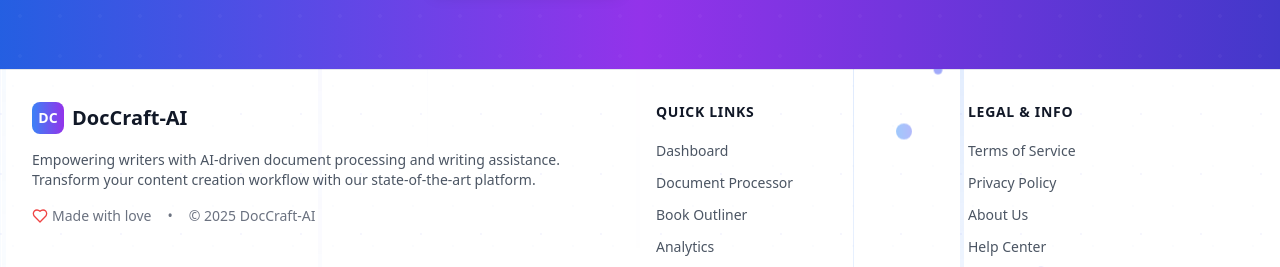
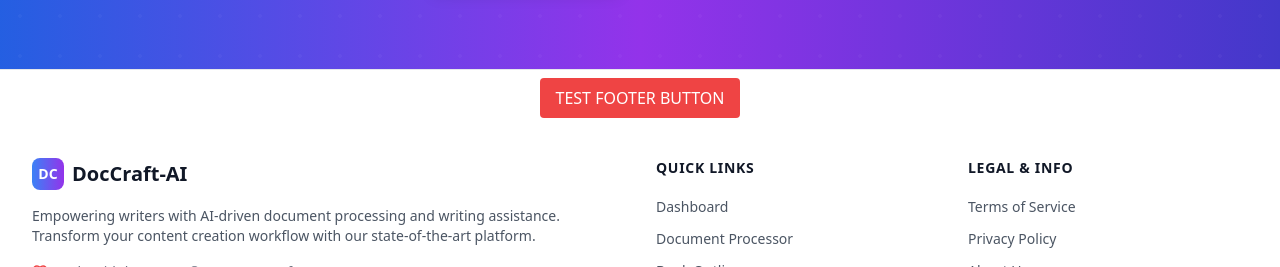
Before and after one commit to TonySan1-DEV/doccraft-ai-public, a React (Vite) app: page / in a window 1280 px wide. Shown: the part 2287-2554 px from the top of the page. Built offline with nearby package versions, Linux system fonts and the light colour scheme; no server answers; what @tiptap/y-tiptap would draw is missing.

Commit message:
debug: add test buttons and debug logging to Footer component to diagnose click issues

```diff
--- a/src/components/Footer.tsx
+++ b/src/components/Footer.tsx
@@ -21,12 +21,31 @@ export const Footer: React.FC<FooterProps> = ({
 }) => {
   const currentYear = new Date().getFullYear();
 
+  // Debug function to test if links are clickable
+  const handleLinkClick = (path: string) => {
+    console.log(`Footer link clicked: ${path}`);
+    window.location.href = path; // Force navigation as a test
+  };
+
   return (
     <footer
       role="contentinfo"
-      className={`bg-white dark:bg-gray-800 border-t border-gray-200 dark:border-gray-700 ${className}`}
+      className={`bg-white dark:bg-gray-800 border-t border-gray-200 dark:border-gray-700 relative z-10 ${className}`}
     >
       <div className="max-w-7xl mx-auto px-4 sm:px-6 lg:px-8">
+        {/* Debug test button */}
+        <div className="py-2 text-center">
+          <button
+            type="button"
+            className="px-4 py-2 bg-red-500 text-white rounded hover:bg-red-600"
+            onClick={() => {
+              console.log('Footer test button clicked!');
+              alert('Footer test button works!');
+            }}
+          >
+            TEST FOOTER BUTTON
+          </button>
+        </div>
         <div className="py-8">
           <div className="grid grid-cols-1 md:grid-cols-4 gap-8">
             {/* Company Info */}
@@ -61,12 +80,14 @@ export const Footer: React.FC<FooterProps> = ({
               </h3>
               <ul className="space-y-2">
                 <li>
-                  <Link
-                    to="/dashboard"
-                    className="text-sm text-gray-600 dark:text-gray-300 hover:text-blue-600 dark:hover:text-blue-400 transition-colors focus:outline-none focus-visible:ring-2 focus-visible:ring-blue-500 focus-visible:ring-offset-2 rounded"
+                  <button
+                    type="button"
+                    className="text-sm text-gray-600 dark:text-gray-300 hover:text-blue-600 dark:hover:text-blue-400 transition-colors focus:outline-none focus-visible:ring-2 focus-visible:ring-blue-500 focus-visible:ring-offset-2 rounded cursor-pointer"
+                    onClick={() => handleLinkClick('/dashboard')}
+                    style={{ position: 'relative', zIndex: 10 }}
                   >
                     Dashboard
-                  </Link>
+                  </button>
                 </li>
                 <li>
                   <Link
@@ -105,6 +126,7 @@ export const Footer: React.FC<FooterProps> = ({
                   <Link
                     to="/terms"
                     className="text-sm text-gray-600 dark:text-gray-300 hover:text-blue-600 dark:hover:text-blue-400 transition-colors focus:outline-none focus-visible:ring-2 focus-visible:ring-blue-500 focus-visible:ring-offset-2 rounded"
+                    onClick={() => console.log('Terms link clicked')}
                   >
                     Terms of Service
                   </Link>
```
